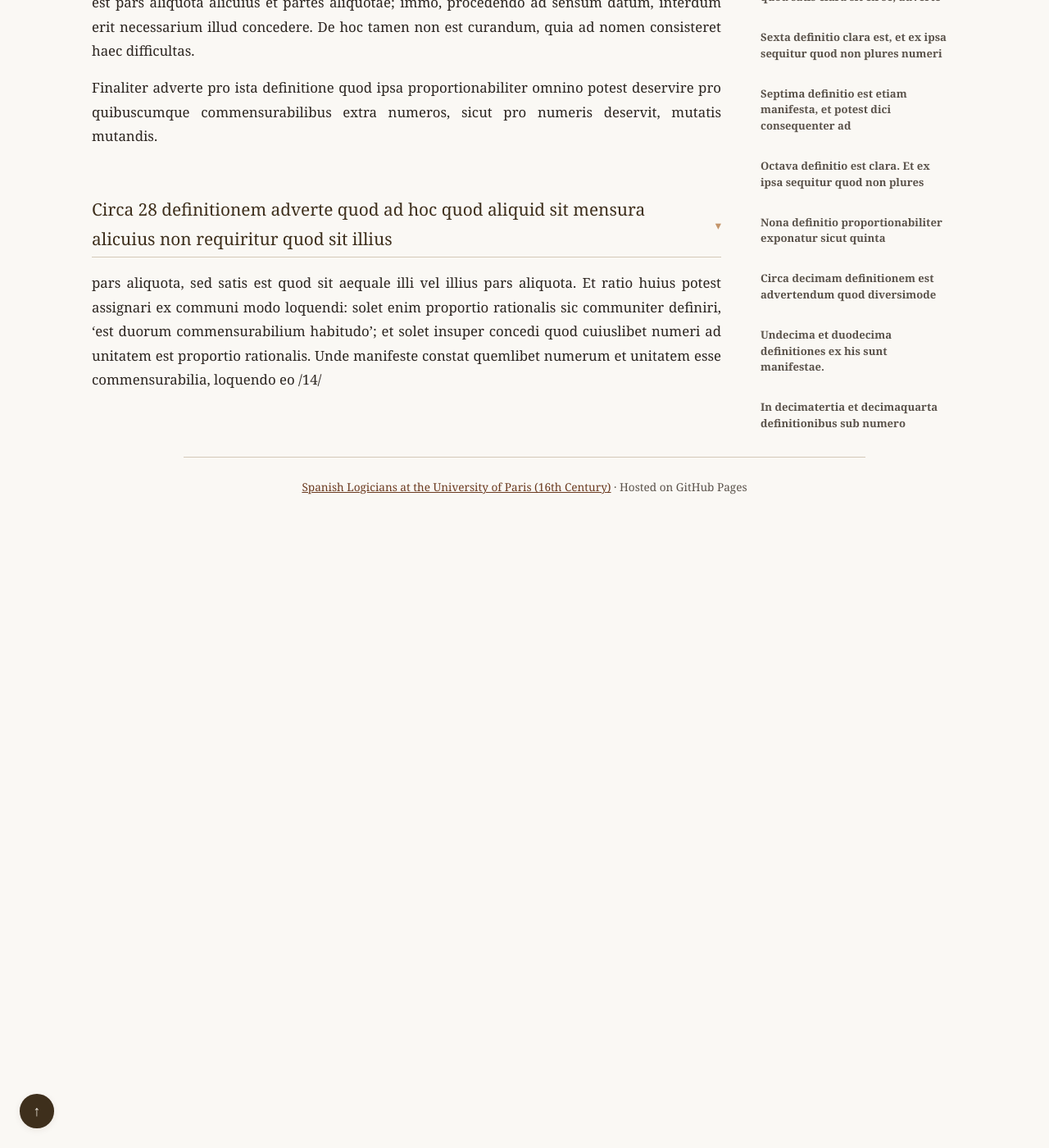
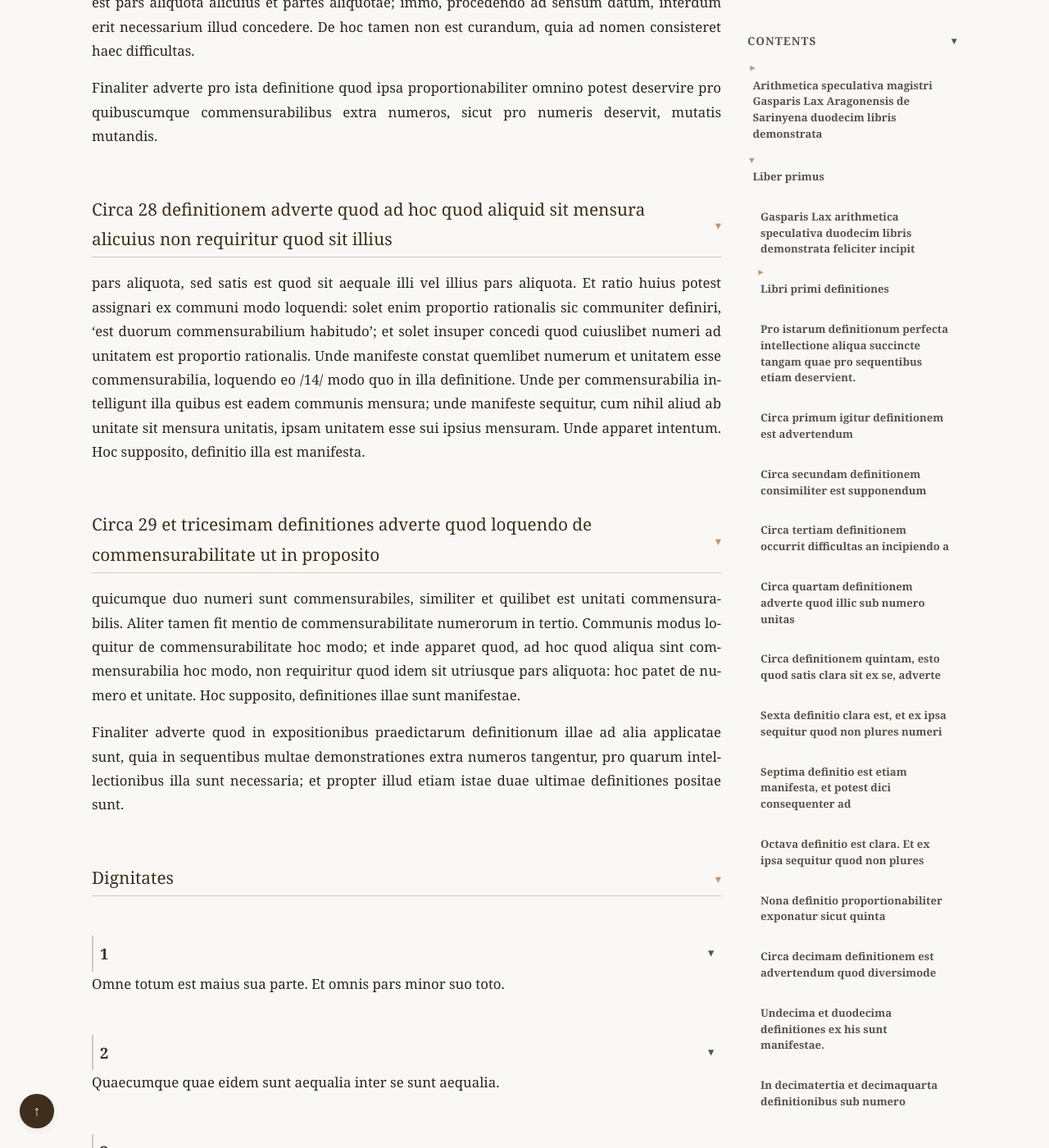
Before and after one commit to JoseBalado/Spanish-Logicians-at-the-University-of-Paris, a Jekyll site: the page built from philosophers/Gaspar-Lax/Arithmetica-speculativa-1515.md, in a window 1280 px wide and 1400 px high, scrolled down 19844 px. Shown: the whole window at 82% size. Built offline with Jekyll 4.4.1, drawn with Linux system fonts in a browser that asks for light colours; before the commit the page ends 20474 px from its top, so only the background shows below that; some of the changed text lies outside the part shown.

Commit message:
Lax. Arithmetica, page 14

```diff
--- a/cspell-latin-custom.txt
+++ b/cspell-latin-custom.txt
@@ -1572,6 +1572,7 @@ invariata
 invariatae
 invariatas
 invariatis
+invariato
 invedentium
 inventiva
 inventivos
--- a/philosophers/Gaspar-Lax/Arithmetica-speculativa-1515.md
+++ b/philosophers/Gaspar-Lax/Arithmetica-speculativa-1515.md
@@ -359,7 +359,91 @@ Finaliter adverte pro ista definitione quod ipsa proportionabiliter omnino potes
 
 ## Circa 28 definitionem adverte quod ad hoc quod aliquid sit mensura alicuius non requiritur quod sit illius
 
-pars aliquota, sed satis est quod sit aequale illi vel illius pars aliquota. Et ratio huius potest assignari ex communi modo loquendi: solet enim proportio rationalis sic communiter definiri, 'est duorum commensurabilium habitudo'; et solet insuper concedi quod cuiuslibet numeri ad unitatem est proportio rationalis. Unde manifeste constat quemlibet numerum et unitatem esse commensurabilia, loquendo eo /14/
+pars aliquota, sed satis est quod sit aequale illi vel illius pars aliquota. Et ratio huius potest assignari ex communi modo loquendi: solet enim proportio rationalis sic communiter definiri, 'est duorum commensurabilium habitudo'; et solet insuper concedi quod cuiuslibet numeri ad unitatem est proportio rationalis. Unde manifeste constat quemlibet numerum et unitatem esse commensurabilia, loquendo eo /14/ modo quo in illa definitione. Unde per commensurabilia intelligunt illa quibus est eadem communis mensura; unde manifeste sequitur, cum nihil aliud ab unitate sit mensura unitatis, ipsam unitatem esse sui ipsius mensuram. Unde apparet intentum. Hoc supposito, definitio illa est manifesta.
+
+## Circa 29 et tricesimam definitiones adverte quod loquendo de commensurabilitate ut in proposito
+
+quicumque duo numeri sunt commensurabiles, similiter et quilibet est unitati commensurabilis. Aliter tamen fit mentio de commensurabilitate numerorum in tertio. Communis modus loquitur de commensurabilitate hoc modo; et inde apparet quod, ad hoc quod aliqua sint commensurabilia hoc modo, non requiritur quod idem sit utriusque pars aliquota: hoc patet de numero et unitate. Hoc supposito, definitiones illae sunt manifestae.
+
+Finaliter adverte quod in expositionibus praedictarum definitionum illae ad alia applicatae sunt, quia in sequentibus multae demonstrationes extra numeros tangentur, pro quarum intellectionibus illa sunt necessaria; et propter illud etiam istae duae ultimae definitiones positae sunt.
+
+## Dignitates
+
+### 1
+
+Omne totum est maius sua parte. Et omnis pars minor suo toto.
+
+### 2
+
+Quaecumque quae eidem sunt aequalia inter se sunt aequalia.
+
+### 3
+
+Quicquid altero duorum aequalium est maius est etiam reliquo maius. Et quicquid est altero duorum aequalium minus est reliquo minus.
+
+### 4
+
+Quicquid est maius maiori aliquorum est maius minori eorundem. Et quicquid est minus minore aliquorum est minus maiore eorundem.
+
+### 5
+
+Cuiuscumque totius omnes partes simul sumptae ipsi toti aequantur.
+
+### 6
+
+Si aequalibus aequalia addatur vel idem commune, quae fient erunt aequalia.
+
+### 7
+
+Si aequalibus inaequalia addantur, quae fient erunt inaequalia.
+
+### 8
+
+Si ab aequalibus aequalia auferantur vel idem ipsis commune, remanentia erunt aequalia.
+
+### 9
+
+Si ab aequalibus inaequalia auferantur, remanentia erunt inaequalia.
+
+### 10
+
+Si altero duorum aequalium invariato reliquo aliquid addatur vel ab eo auferatur, fient inaequalia.
+
+### 11
+
+Si inaequalibus aequalia addantur vel idem commune, fient inaequalia.
+
+### 12
+
+Si ab inaequalibus aequalia auferantur vel idem ipsis commune, remanentia erunt inaequalia.
+
+### 13
+
+Si inaequalium maiori maius addatur quam minori, aut a minori maius auferatur quam a maiori, aut maiori addatur aliquid et a minori auferatur aliquid, remanebunt inaequalia.
+
+### 14
+
+Si maiori inaequalium invariato a minori aliquid removeatur, aut ipsi addatur maius aut minus quam eorum differentia, remanebunt inaequalia. Et si minori invariato maiori addatur aliquid, aut ab eo auferatur maius aut minus differentia ipsorum, remanebunt inaequalia.
+
+### 15
+
+Si aliquorum unum alicui tertio sit aequale cui reliquum est inaequale, illa sunt inaequalia.
+
+### 16
+
+Quorumcumque inaequalium differentia est sicut differentia maioris ad quodlibet aequale minori; similiter et sicut differentia cuiuslibet aequalis maiori ad illud minus vel illi aequale.
+
+### 17
+
+Si aliquorum aliquae partes sunt aequales vel ipsis eadem communis, similiter et residuae partes sunt aequales, illa sunt aequalia. Et si aliqua sint aequalia et aliquae partes eorum sunt aequales vel eadem illis communis, residuae etiam erunt aequales.
+
+### 18
+
+Si aliquorum aliquae partes sint aequales vel eadem ipsis communis et residuae inaequales, illa sunt inaequalia, et illud cuius pars illarum inaequalium est maior est altero maius. Et si alicuius aliqua pars aliqua parte alterius sit maior, et residua pars eiusdem residua alterius sit etiam maior vel illi aequalis, erit illud altero maius. Et si aliqua sint inaequalia et aliquae partes eorum sint aequales vel eadem ipsis communis, residua pars maioris erit maior residua minoris.
+
+### 19
+
+Omne totum ex aliquibus compositum ex qualibet parte eius et differentia illius ad illam ad aequale resultat. Et quodlibet altero maius ex tali minori vel sibi aequali [Signatura: "A v"] /15/
 
 
 
@@ -403,5 +487,14 @@ Page 13: inaequalium ] emend. inequatium (Unde quando diversorum numerorum inaeq
 Page 13: aliquotae ] emend. oliquote (est pars aliquota alicuius et partes aliquotae)
 Page 13: quibuscumque ] emend. quibuicumque (potest deservire pro quibuscumque commensurabilibus)
 Page 13: mutatis ] emend. muttatis (sicut pro numeris deservit, mutatis mutandis)
+Page 14: est ] emend. ex (Hoc supposito, definitio illa est manifesta)
+Page 14: manifesta ] emend. maufesta (Hoc supposito, definitio illa est manifesta)
+Page 14: mentio ] emend. inentio (Aliter tamen fit mentio de commensurabilitate numerorum in tertio)
+Page 14: aliquid ] emend. aliquod (aut maiori addatur aliquid)
+Page 14: aliquid ] emend. aliquod (et a minori auferatur aliquid)
+Page 14: tangentur ] emend. tangetur (in sequentibus multae demonstrationes extra numeros tangentur); plural subject "multae demonstrationes"
+Page 14: necessaria ] emend. necenaria (pro quarum intellectionibus illa sunt necessaria)
+Page 14: reliquo ] del. reli liquo (est etiam reliquo maius); syllable repeated across the line break
+Page 14: aequali ] aequa- (vel sibi aequali [Signatura: "A v"] /15/); word divided across pages, completed with "li" from the first line of page 15
 
 -->
```
